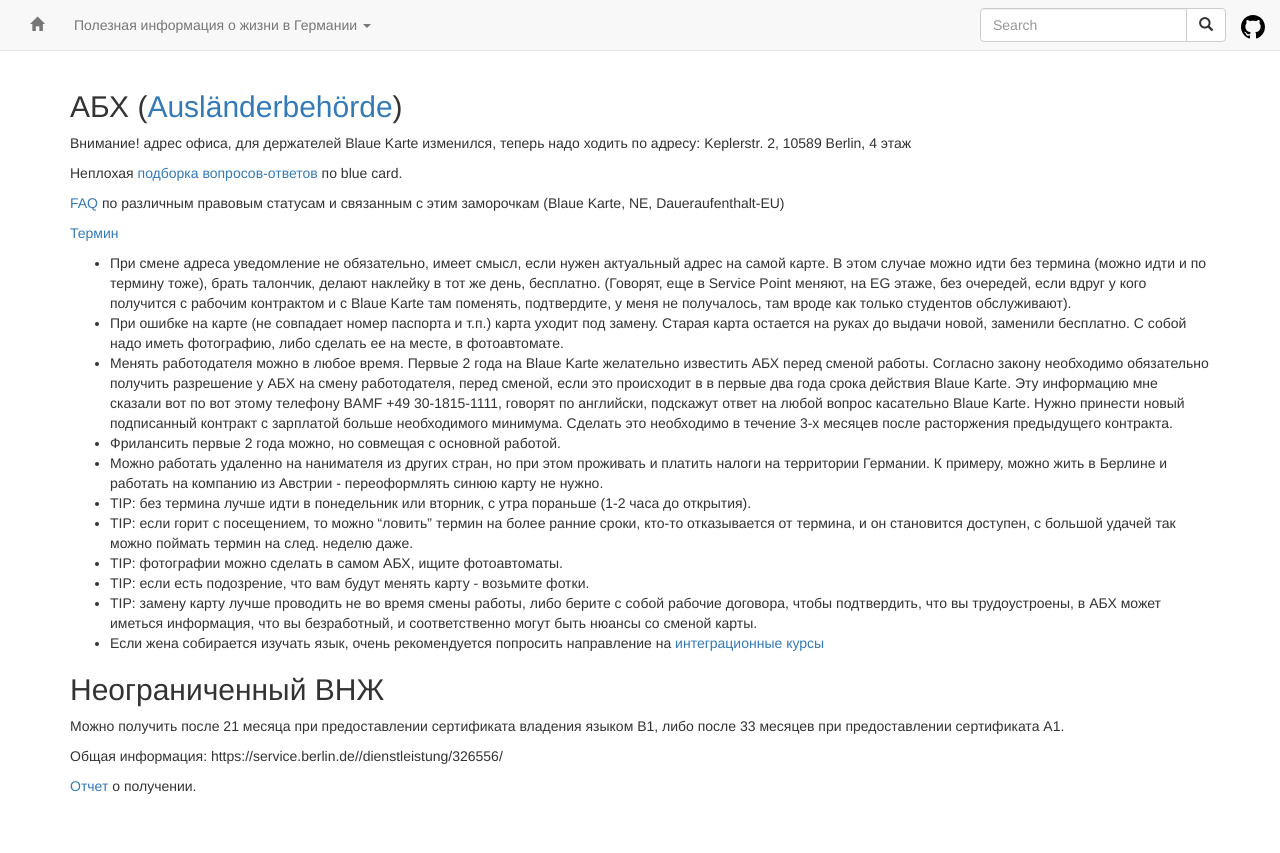
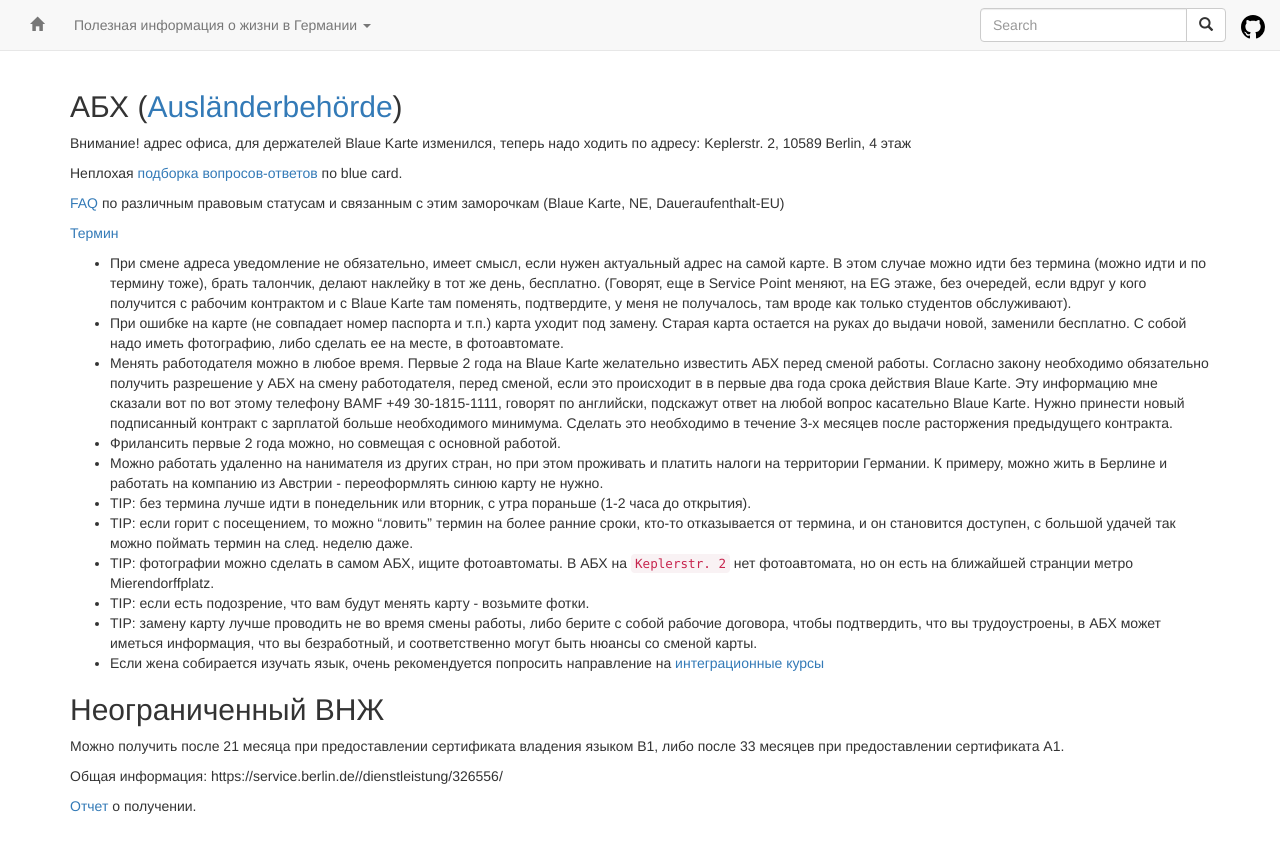
Before and after one commit to ru-de/faq, a Jekyll site: the page built from pages/АБХ.md, in a window 1280 px wide. Shown: the top 853 px of the page. Built offline with Jekyll 4.4.1, drawn with Linux system fonts in a browser that asks for light colours; nearby versions of some CDN libraries.

Commit message:
Travis #869: sync github pages

```diff
--- a/pages/АБХ.md
+++ b/pages/АБХ.md
@@ -21,7 +21,7 @@ layout: default
 - Можно работать удаленно на нанимателя из других стран, но при этом проживать и платить налоги на территории Германии. К примеру, можно жить в Берлине и работать на компанию из Австрии - переоформлять синюю карту не нужно.
 - TIP: без термина лучше идти в понедельник или вторник, с утра пораньше (1-2 часа до открытия).
 - TIP: если горит с посещением, то можно “ловить” термин на более ранние сроки, кто-то отказывается от термина, и он становится доступен, с большой удачей так можно поймать термин на след. неделю даже.
-- TIP: фотографии можно сделать в самом АБХ, ищите фотоавтоматы.
+- TIP: фотографии можно сделать в самом АБХ, ищите фотоавтоматы. В АБХ на `Keplerstr. 2` нет фотоавтомата, но он есть на ближайшей странции метро Mierendorffplatz.
 - TIP: если есть подозрение, что вам будут менять карту - возьмите фотки.
 - TIP: замену карту лучше проводить не во время смены работы, либо берите с собой рабочие договора, чтобы подтвердить, что вы трудоустроены, в АБХ может иметься информация, что вы безработный, и соответственно могут быть нюансы со сменой карты.
 - Если жена собирается изучать язык, очень рекомендуется попросить направление на [интеграционные курсы](https://github.com/ru-de/faq/blob/master/%D0%AF%D0%B7%D1%8B%D0%BA%D0%BE%D0%B2%D1%8B%D0%B5%20%D0%BA%D1%83%D1%80%D1%81%D1%8B.md#Интеграционные-курсы-языковые-курсы)
```
